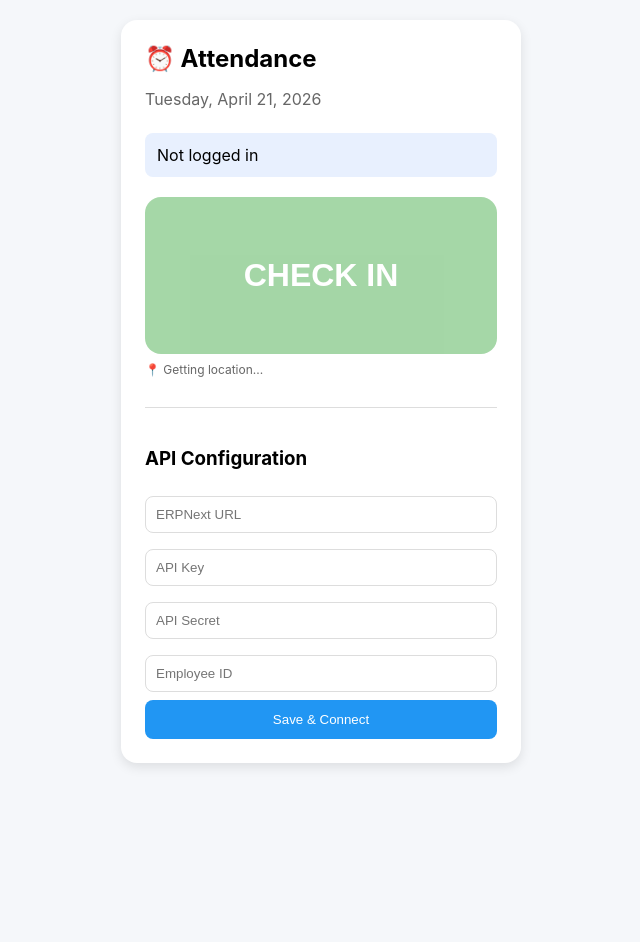
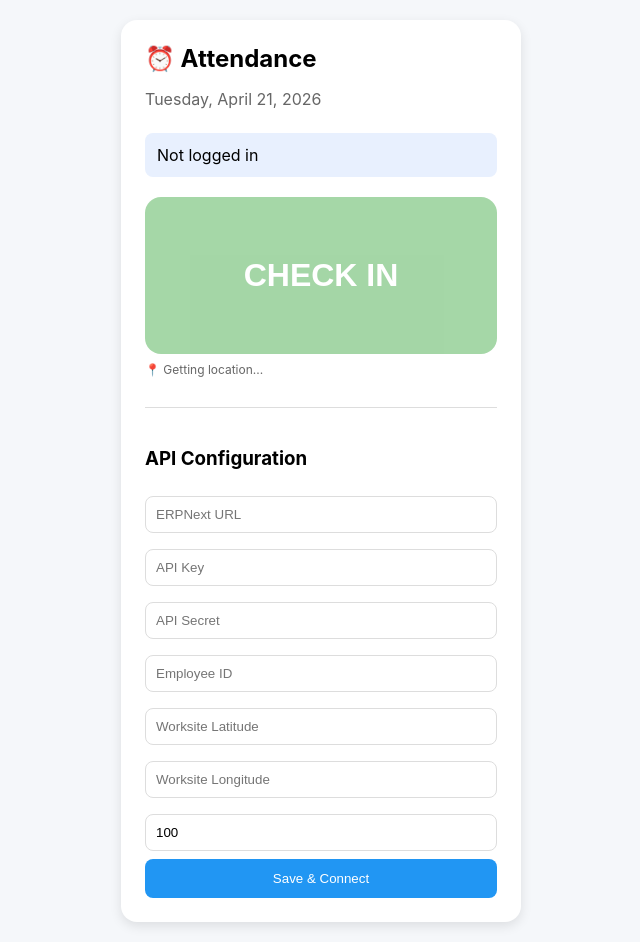
Before and after one commit to gameskii-lab/Octagon-ESS, a plain HTML site: page index.html in a window 1280 px wide. Shown: the whole page, without its empty margins (319-959 px from the left). Before the commit the page ends 800 px from the top, so only its background shows below. Drawn offline with Linux system fonts and the light colour scheme.

Commit message:
Add input fields for site location and radius

```diff
--- a/index.html
+++ b/index.html
@@ -122,6 +122,11 @@
             <input type="text" id="apiKey" placeholder="API Key" value="">
             <input type="password" id="apiSecret" placeholder="API Secret" value="">
             <input type="text" id="employeeId" placeholder="Employee ID" value="">
+
+            <input type="text" id="siteLat" placeholder="Worksite Latitude" value="">
+            <input type="text" id="siteLng" placeholder="Worksite Longitude" value="">
+            <input type="number" id="siteRadius" placeholder="Allowed Radius (meters)" value="100">
+
             <button onclick="saveConfig()">Save & Connect</button>
         </div>
     </div>
```
